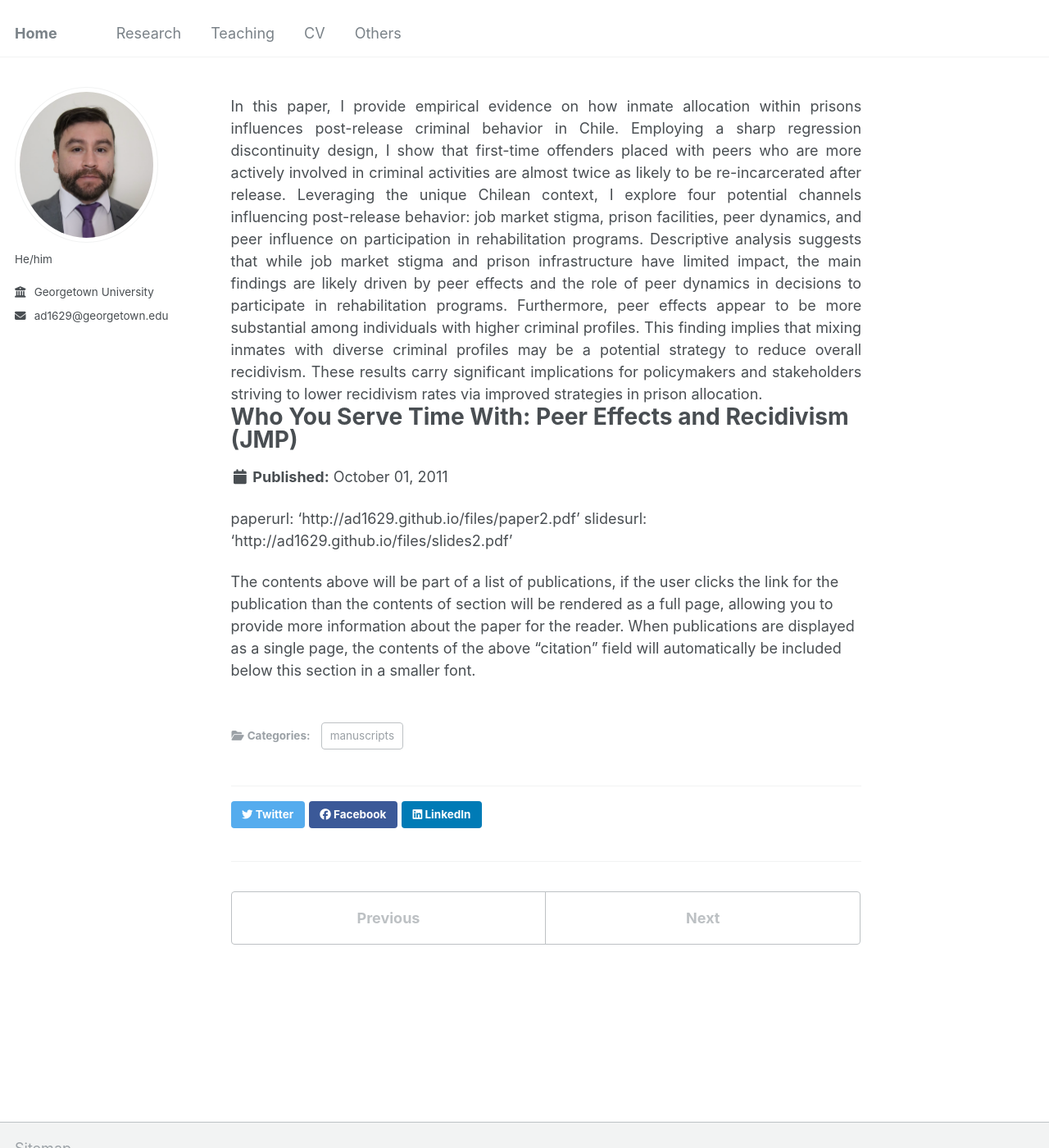
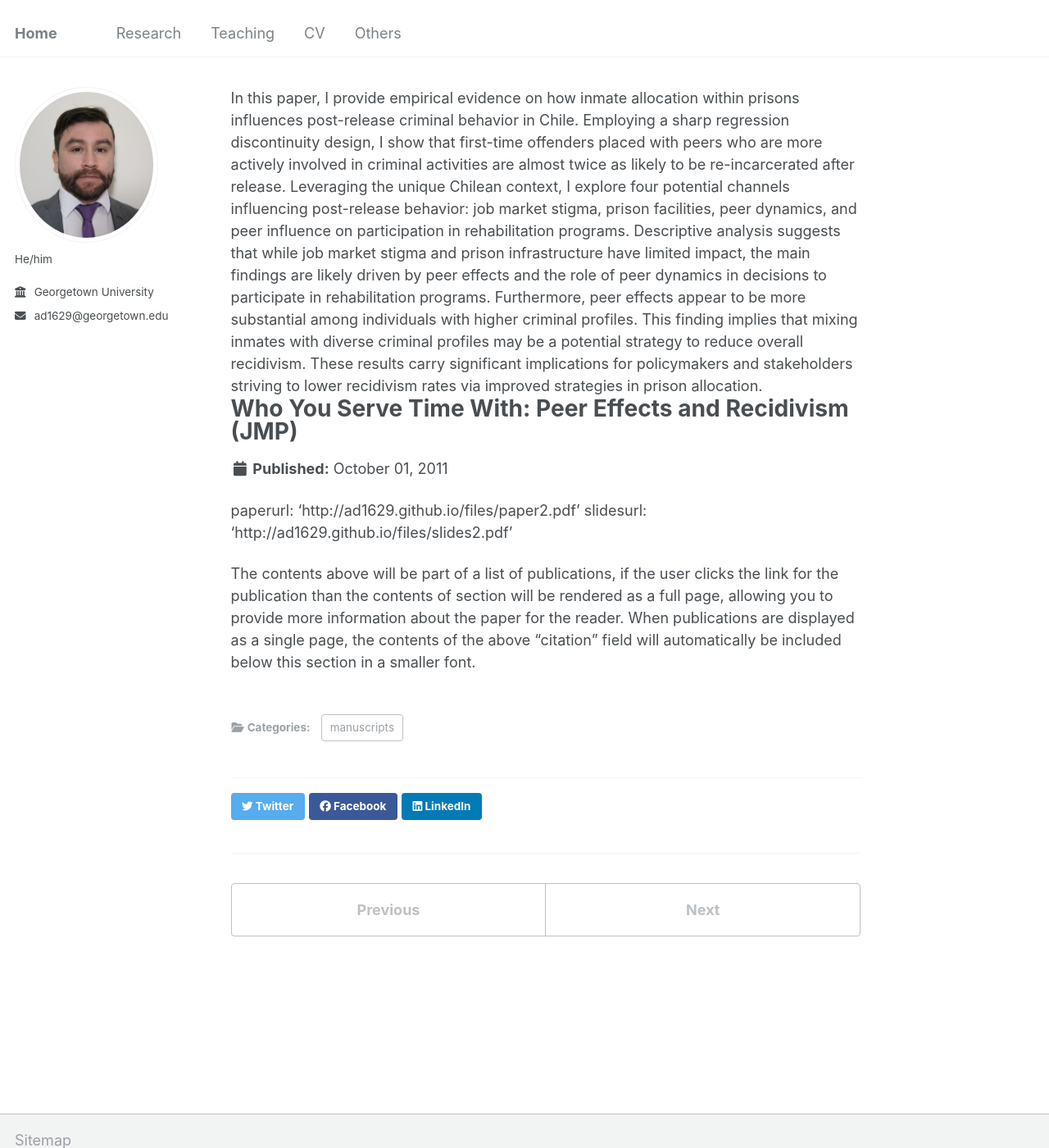
Before and after one commit to angelodiazreyes/angelodiazreyes.github.io, a Jekyll site: the page built from _publications/2011-10-01-paper-title-number-1.md, in a window 1280 px wide and 1400 px high. Shown: the whole window at 82% size. Built offline with Jekyll 4.4.1, drawn with Linux system fonts in a browser that asks for light colours.

Commit message:
Update main.scss

```diff
--- a/assets/css/main.scss
+++ b/assets/css/main.scss
@@ -39,8 +39,3 @@
 @import "vendor/font-awesome/brands";
 @import "vendor/magnific-popup/magnific-popup";
 @import "print";
-
-.excerpt {
-    text-align: justify;
-    margin-top: 10px; /* Optional: Add spacing if needed */
-}
```
